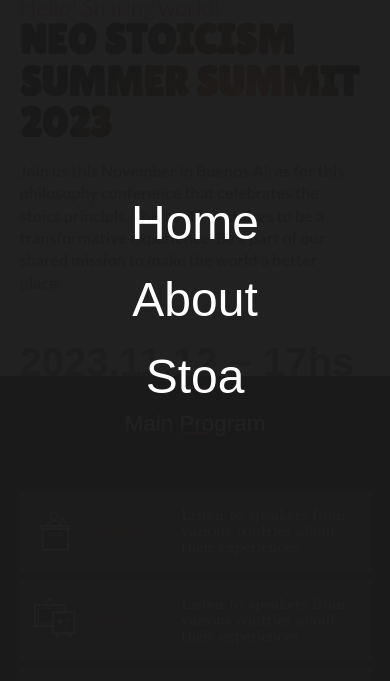
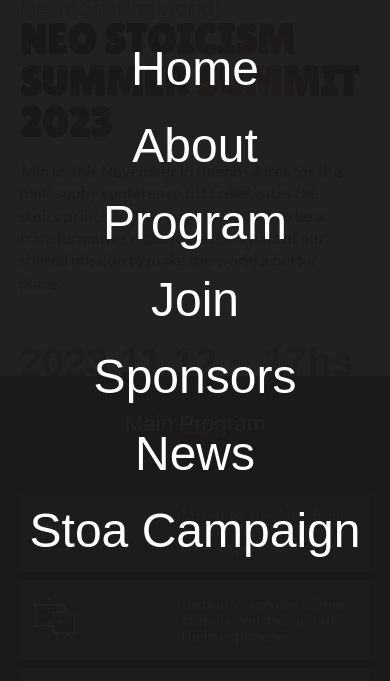
Before and after one commit to MarcoDDM/conference-web, a website: page index.html in a window 390 px wide. Both pictures are taken after a click on the link 39 px from the left and 65 px from the top of the page. Shown: the part 130-811 px from the top of the page. Drawn offline with Linux system fonts and the light colour scheme.

Commit message:
Add updated mobile menu on mobile

```diff
--- a/index.html
+++ b/index.html
@@ -45,8 +45,12 @@
       <ul class="mobile-menu">
         <a class="close"><img src="images/cancel.png" alt=""></a>
         <li class="menu-link"><a href="index.html">Home</a></li>
-        <li class="menu-link"><a href="about.html">About</a></li>
-        <li class="menu-link menu-highlight"><a href="#">Stoa</a></li>
+        <li><a href="about.html">About</a></li>
+        <li><a href="about.html">Program</a></li>
+        <li><a href="about.html">Join</a></li>
+        <li><a href="about.html">Sponsors</a></li>
+        <li><a href="about.html">News</a></li>
+        <li class="menu-highlight"><a href="#">Stoa Campaign</a></li>
       </ul>
     </nav>
   </header>
--- a/style.css
+++ b/style.css
@@ -138,6 +138,8 @@
   background-repeat: no-repeat;
   width: 100%;
   height: 100%;
+  position: absolute;
+  top: 10%;
 }
 
 .head-about sub {
```
Also changed, not shown: about.html (+6 -2 lines).
